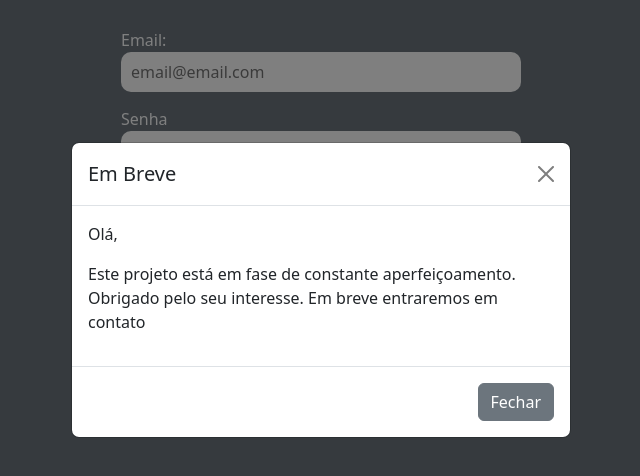
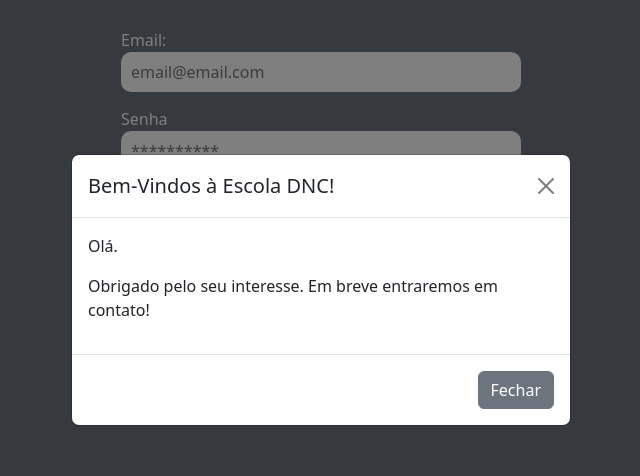
Before and after one commit to peter-Junior/LoginDNC, a plain HTML site: page index.html in a window 1280 px wide. Both pictures are taken after a click on the button "Entrar". Shown: the part 110-586 px from the top of the page, without its empty margins (319-959 px from the left). Drawn offline with nearby package versions, Linux system fonts and the light colour scheme.

Commit message:
Inserindo desfecho melhorado com modal

```diff
--- a/index.html
+++ b/index.html
@@ -40,13 +40,13 @@
             <div class="modal-content black">
                 <div class="modal-header">
                     <h1 class="modal-title fs-5" id="exampleModalLabel">
-                        Em Breve
+                        Bem-Vindos à Escola DNC!
                     </h1>
                     <button type="button" class="btn-close" data-bs-dismiss="modal" aria-label="Close"></button>
                 </div>
                 <div class="modal-body">
-                    <p>Olá,</p>
-                    <p>Este projeto está em fase de constante aperfeiçoamento. Obrigado pelo seu interesse. Em breve entraremos em contato</p>
+                    <p>Olá.</p>
+                    <p>Obrigado pelo seu interesse. Em breve entraremos em contato!</p>
                 </div>
                 <div class="modal-footer">
                     <button type="button" class="btn btn-secondary" data-bs-dismiss="modal">Fechar</button>
```
